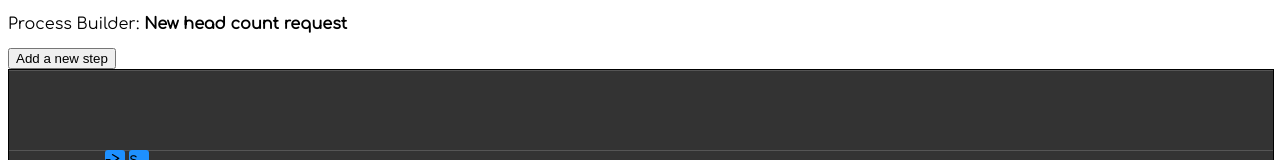
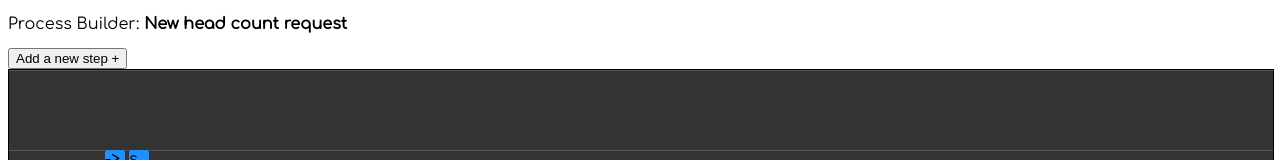
Before and after one commit to alperenbelgic/bpmist, an Angular app: page / in a window 1280 px wide. Shown: the top 160 px of the page. Built offline with nearby package versions, Linux system fonts and the light colour scheme.

Commit message:
A change to check if CI/CD works.

```diff
--- a/src/app/process-designer/process-designer.component.html
+++ b/src/app/process-designer/process-designer.component.html
@@ -3,7 +3,7 @@
     Process Builder: <b>New head count request</b>
   </div>
   <button (click)="addItem()">
-    Add a new step
+    Add a new step +
     <!-- state event state
         state decision state
         state event action state
```
